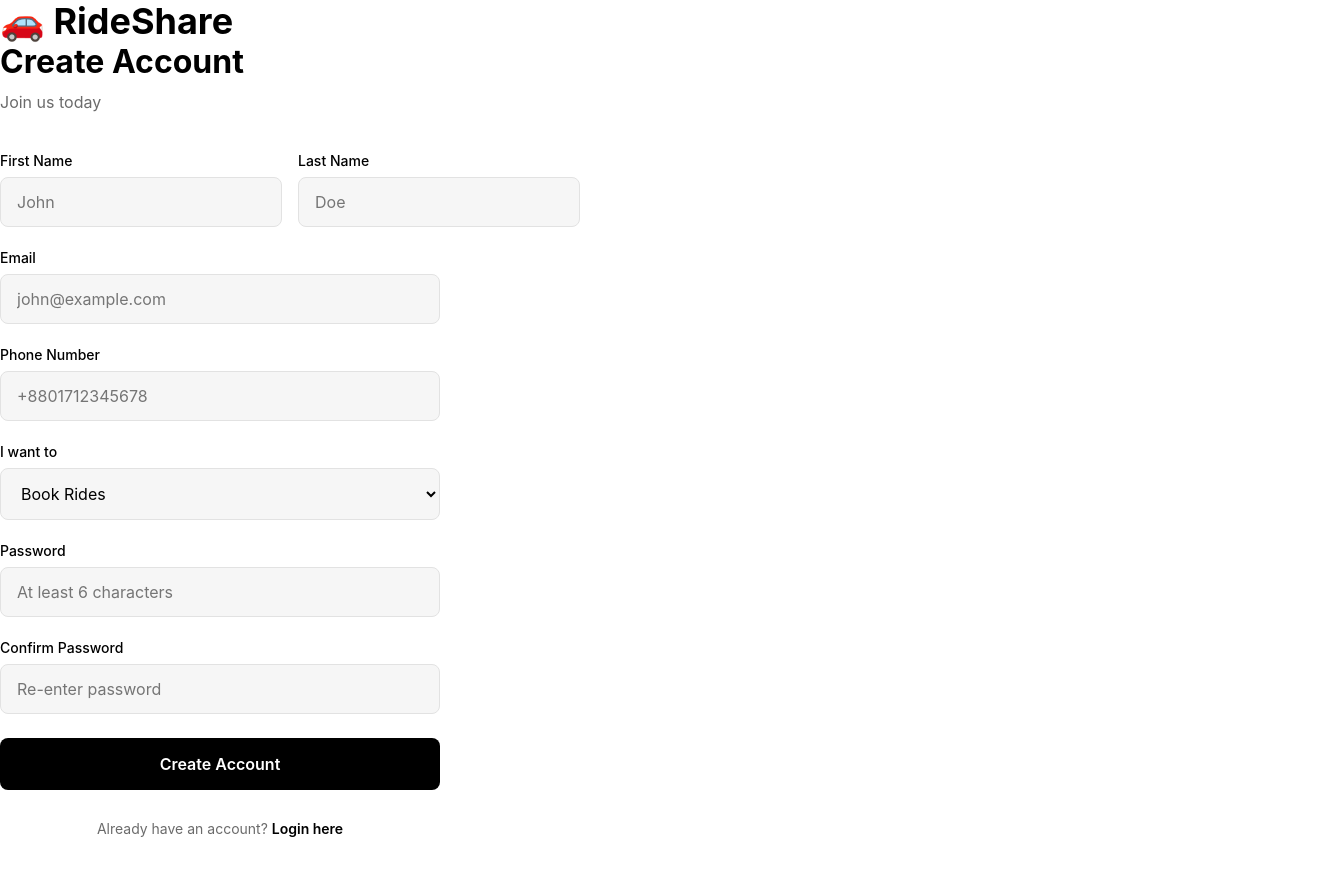
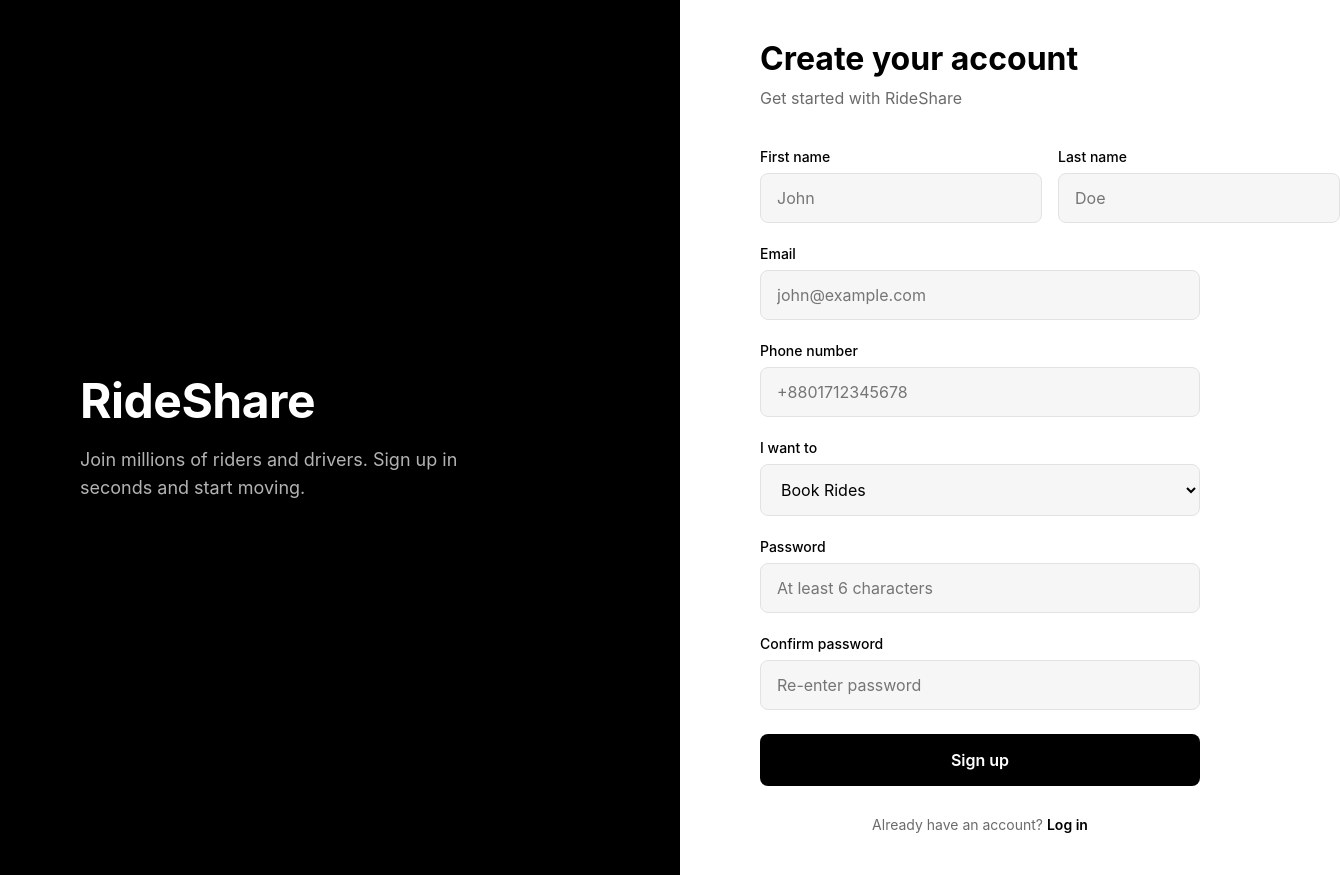
Before and after one commit to I5htiak-m01n/Ride-Share-App, a React app in the folder frontend/: page /register in a window 1280 px wide. Shown: the whole page, 1340 px wide, since content can reach past the window. Before the commit the page ends 839 px from the top, so only its background shows below. Built offline with nearby package versions, Linux system fonts and the light colour scheme; no server answers; the HTML template or start-up script is replaced by a standard one.

Commit message:
updated package

```diff
--- a/frontend/package.json
+++ b/frontend/package.json
@@ -10,6 +10,7 @@
     "preview": "vite preview"
   },
   "dependencies": {
+    "@react-google-maps/api": "^2.20.8",
     "axios": "^1.13.5",
     "react": "^19.2.0",
     "react-dom": "^19.2.0",
--- a/frontend/src/pages/Register.jsx
+++ b/frontend/src/pages/Register.jsx
@@ -29,7 +29,6 @@ function Register() {
     e.preventDefault();
     setError('');
 
-    // Validation
     if (formData.password !== formData.confirmPassword) {
       setError('Passwords do not match');
       return;
@@ -63,11 +62,16 @@ function Register() {
 
   return (
     <div className="auth-container">
+      <div className="auth-brand-panel">
+        <h1>RideShare</h1>
+        <p>Join millions of riders and drivers. Sign up in seconds and start moving.</p>
+      </div>
+
+      <div className="auth-form-panel">
         <div className="auth-card">
           <div className="auth-header">
-          <h1>🚗 RideShare</h1>
-          <h2>Create Account</h2>
-          <p>Join us today</p>
+            <h2>Create your account</h2>
+            <p>Get started with RideShare</p>
           </div>
 
           <form onSubmit={handleSubmit} className="auth-form">
@@ -75,7 +79,7 @@ function Register() {
 
             <div className="form-row">
               <div className="form-group">
-              <label htmlFor="first_name">First Name</label>
+                <label htmlFor="first_name">First name</label>
                 <input
                   type="text"
                   id="first_name"
@@ -89,7 +93,7 @@ function Register() {
               </div>
 
               <div className="form-group">
-              <label htmlFor="last_name">Last Name</label>
+                <label htmlFor="last_name">Last name</label>
                 <input
                   type="text"
                   id="last_name"
@@ -118,7 +122,7 @@ function Register() {
             </div>
 
             <div className="form-group">
-            <label htmlFor="phone_number">Phone Number</label>
+              <label htmlFor="phone_number">Phone number</label>
               <input
                 type="tel"
                 id="phone_number"
@@ -162,7 +166,7 @@ function Register() {
             </div>
 
             <div className="form-group">
-            <label htmlFor="confirmPassword">Confirm Password</label>
+              <label htmlFor="confirmPassword">Confirm password</label>
               <input
                 type="password"
                 id="confirmPassword"
@@ -176,14 +180,15 @@ function Register() {
             </div>
 
             <button type="submit" className="auth-button" disabled={loading}>
-            {loading ? 'Creating Account... ' : 'Create Account'}
+              {loading ? 'Creating account...' : 'Sign up'}
             </button>
           </form>
 
           <div className="auth-footer">
             <p>
-            Already have an account? <Link to="/login">Login here</Link>
+              Already have an account? <Link to="/login">Log in</Link>
             </p>
+          </div>
         </div>
       </div>
     </div>
```
Lines whose indentation alone changed are shown as unchanged.
